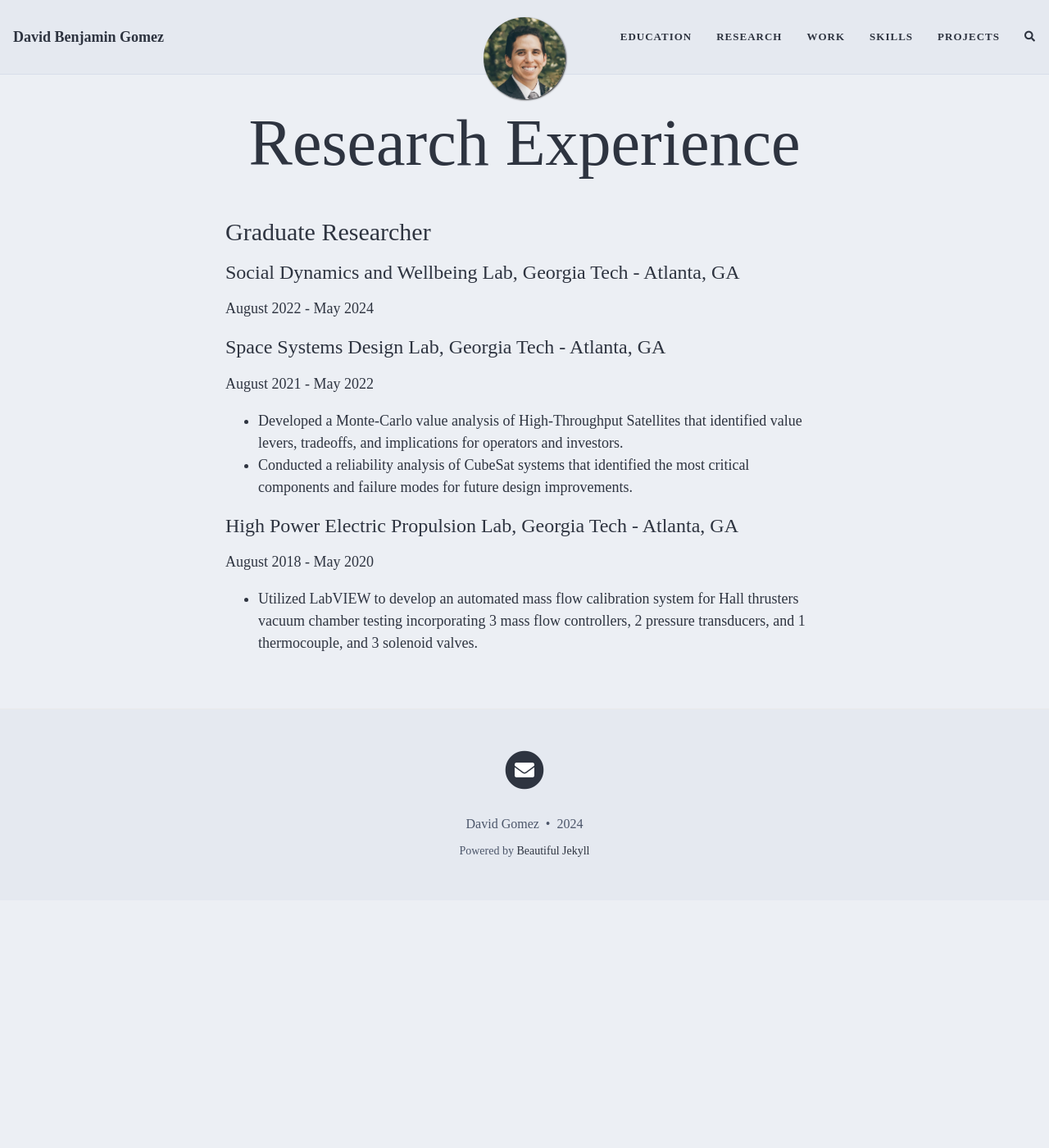
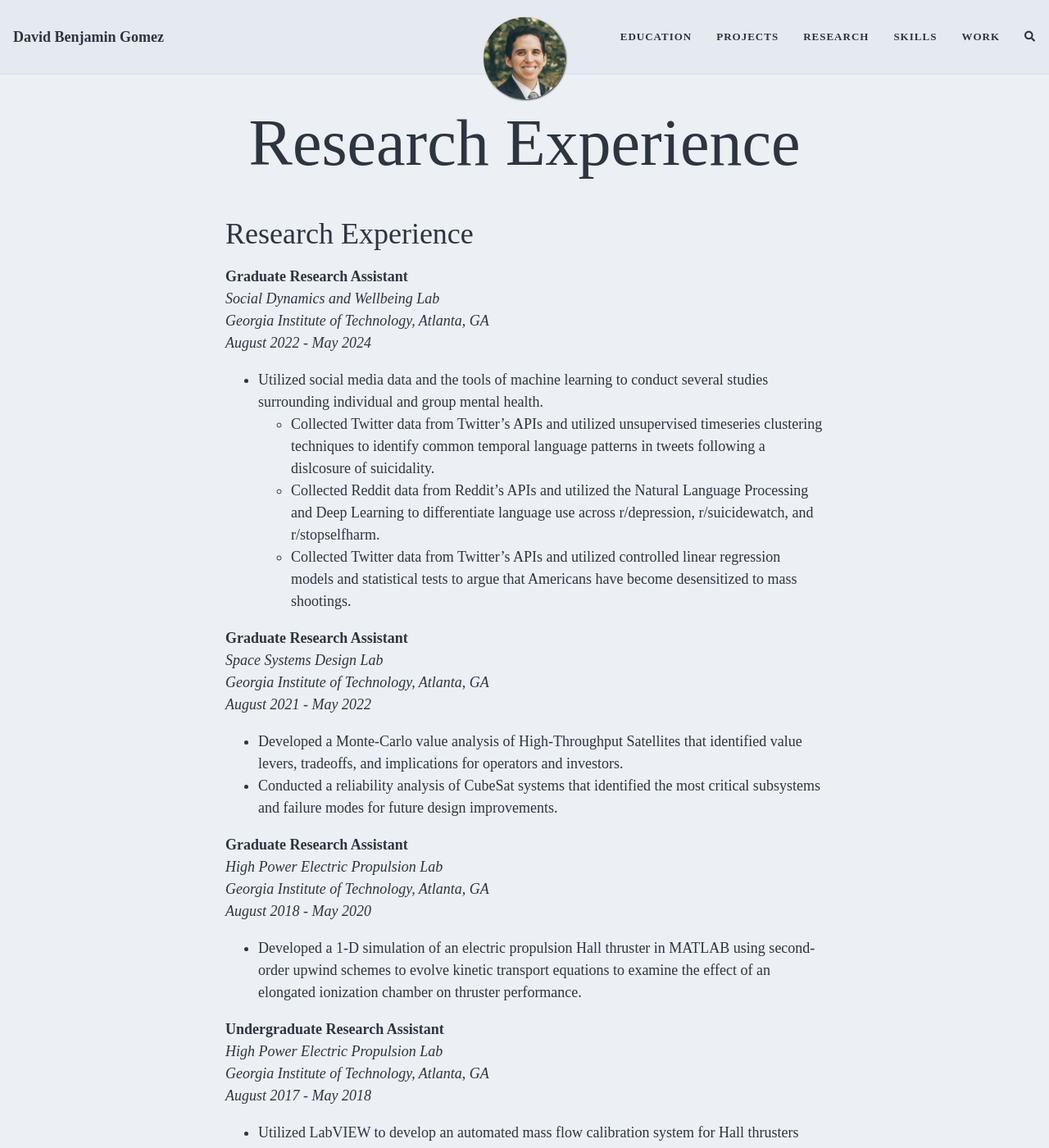
Before and after one commit to dbgomez94/dbgomez94.github.io, a Jekyll site: the page built from pages/research.md, in a window 1280 px wide and 1400 px high. Shown: the whole window at 82% size. Built offline with Jekyll 4.4.1, drawn with Linux system fonts in a browser that asks for light colours; nearby versions of some CDN libraries; comment, search, counter and statistics services are not loaded; our own code applies the rules of GitHub Pages for plain Markdown files.

Commit message:
updated edu, research, work

```diff
--- a/_config.yml
+++ b/_config.yml
@@ -21,10 +21,10 @@ author: David Gomez
 
 navbar-links:
   Education: "/pages/education"
+  Projects: "/pages/projects"
   Research: "/pages/research"
+  Skills: "/pages/skills"
   Work: "/pages/work"
-  Skills: "/pages/skills"
-  Projects: "/pages/projects"
 
 ################
 # --- Logo --- #
--- a/pages/research.md
+++ b/pages/research.md
@@ -1,17 +1,34 @@
 ---
 layout: page
-title: Research Experience
+# title: Research Experience
 ---
 
-## Graduate Researcher
-### Social Dynamics and Wellbeing Lab, Georgia Tech - Atlanta, GA
-August 2022 - May 2024
+# Research Experience
 
-### Space Systems Design Lab, Georgia Tech - Atlanta, GA
-August 2021 - May 2022
+**Graduate Research Assistant** \
+*Social Dynamics and Wellbeing Lab* \
+*Georgia Institute of Technology, Atlanta, GA* \
+*August 2022 - May 2024*
+- Utilized social media data and the tools of machine learning to conduct several studies surrounding individual and group mental health.
+  - Collected Twitter data from Twitter's APIs and utilized unsupervised timeseries clustering techniques to identify common temporal language patterns in tweets following a dislcosure of suicidality.
+  - Collected Reddit data from Reddit's APIs and utilized the Natural Language Processing and Deep Learning to differentiate language use across r/depression, r/suicidewatch, and r/stopselfharm.
+  - Collected Twitter data from Twitter's APIs and utilized controlled linear regression models and statistical tests to argue that Americans have become desensitized to mass shootings.
+
+**Graduate Research Assistant** \
+*Space Systems Design Lab* \
+*Georgia Institute of Technology, Atlanta, GA* \
+*August 2021 - May 2022*
 - Developed a Monte-Carlo value analysis of High-Throughput Satellites that identified value levers, tradeoffs, and implications for operators and investors.
-- Conducted a reliability analysis of CubeSat systems that identified the most critical components and failure modes for future design improvements.
+- Conducted a reliability analysis of CubeSat systems that identified the most critical subsystems and failure modes for future design improvements.
 
-### High Power Electric Propulsion Lab, Georgia Tech - Atlanta, GA
-August 2018 - May 2020
+**Graduate Research Assistant** \
+*High Power Electric Propulsion Lab* \
+*Georgia Institute of Technology, Atlanta, GA* \
+*August 2018 - May 2020*
+- Developed a 1-D simulation of an electric propulsion Hall thruster in MATLAB using second-order upwind schemes to evolve kinetic transport equations to examine the effect of an elongated ionization chamber on thruster performance.
+
+**Undergraduate Research Assistant** \
+*High Power Electric Propulsion Lab* \
+*Georgia Institute of Technology, Atlanta, GA* \
+*August 2017 - May 2018*
 - Utilized LabVIEW to develop an automated mass flow calibration system for Hall thrusters vacuum chamber testing incorporating 3 mass flow controllers, 2 pressure transducers, and 1 thermocouple, and 3 solenoid valves.
```
Also changed, not shown: pages/education.md (+7 -8 lines), pages/projects.md (+4 -1 lines), pages/work.md (+12 -10 lines).
